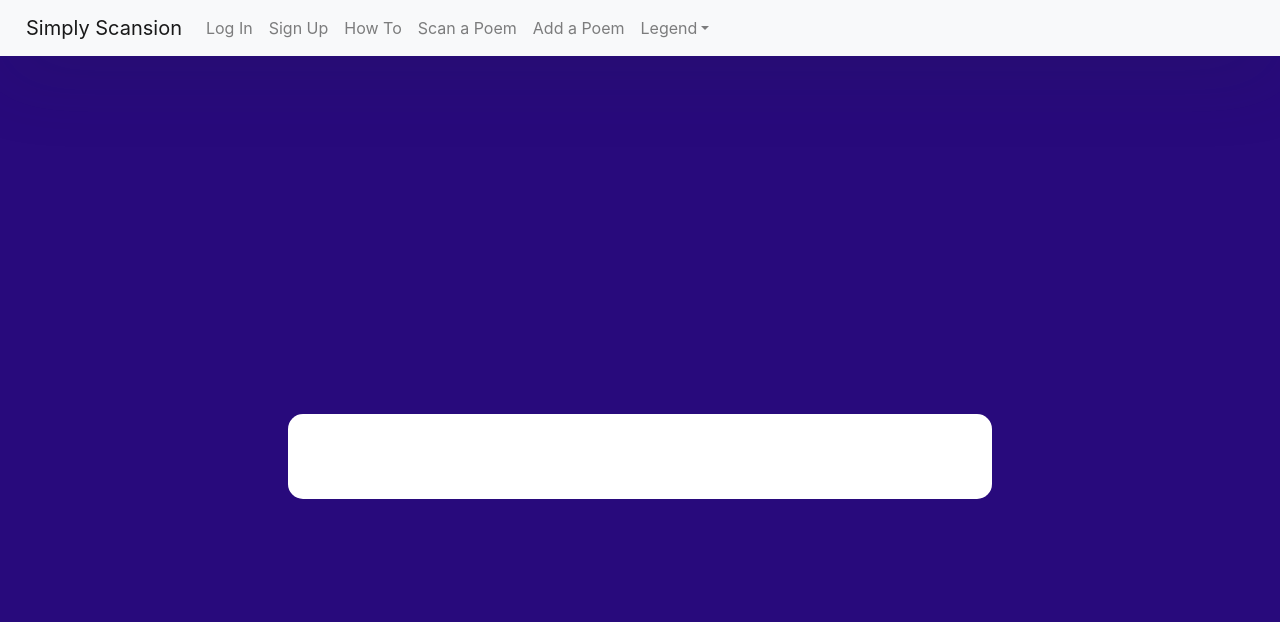
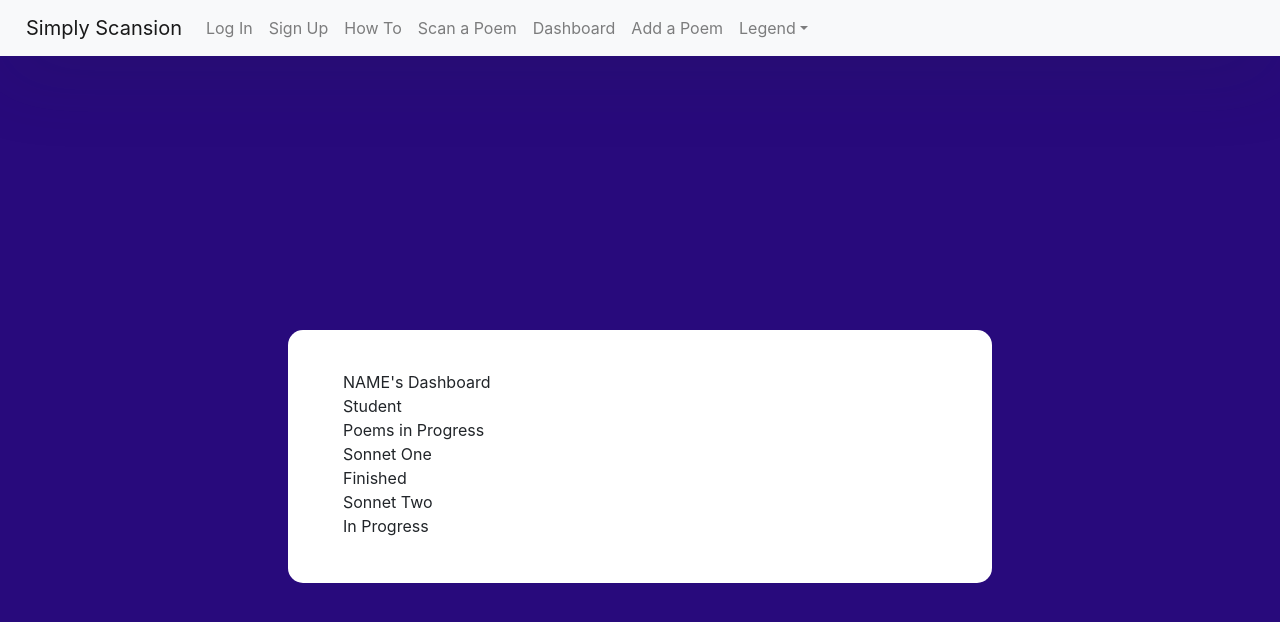
Before and after one commit to CS495-Group007/PoetryCode, a React (Create React App) app in the folder poetry-app/: page /student-dashboard in a window 1280 px wide. Shown: the top 622 px of the page. Built offline with nearby package versions, Linux system fonts and the light colour scheme.

Commit message:
Beginnings of the student dashboard

```diff
--- a/poetry-app/package.json
+++ b/poetry-app/package.json
@@ -7,6 +7,7 @@
     "@testing-library/react": "^11.1.0",
     "@testing-library/user-event": "^12.1.10",
     "bootstrap": "^4.6.0",
+    "dompurify": "^2.2.6",
     "react": "^17.0.1",
     "react-bootstrap": "^1.5.0",
     "react-dom": "^17.0.1",
--- a/poetry-app/src/App.js
+++ b/poetry-app/src/App.js
@@ -9,6 +9,7 @@ import SignUp from "./Components/SignUp";
 import SimplyScansion from "./Components/SimplyScansion";
 import AddPoemInterface from "./Components/AddPoemInterface";
 import Home from "./Components/Home";
+import StudentDashboard from "./Components/Dashboards/StudentDashboard";
 
 function App() {
   return (<Router>
@@ -22,6 +23,7 @@ function App() {
             <Nav.Link href="/sign-up">Sign Up</Nav.Link>
             <Nav.Link href="/how-to">How To</Nav.Link>
             <Nav.Link href="/simply-scansion">Scan a Poem</Nav.Link>
+            <Nav.Link href="/student-dashboard">Dashboard</Nav.Link>
             <Nav.Link href="/add-poem">Add a Poem</Nav.Link>
             <NavDropdown title="Legend" id="basic-nav-dropdown">
               <NavDropdown.Item>Yellow - Iamb</NavDropdown.Item>
@@ -42,6 +44,7 @@ function App() {
             <Route path="/sign-in" component={Login} />
             <Route path="/sign-up" component={SignUp} />
             <Route path='/simply-scansion' component={SimplyScansion} />
+            <Route path='/student-dashboard' component={StudentDashboard} />
             <Route path='/add-poem' component={AddPoemInterface} />
             <Route path='/how-to' component={Home} />
           </Switch>
--- /dev/null
+++ b/poetry-app/src/Components/Dashboards/StudentDashboard.js
@@ -0,0 +1,72 @@
+import React from 'react';
+import DOMPurify from 'dompurify';
+
+function PoemStatusInfo(props) {
+
+}
+
+
+class StudentDashboard extends React.Component {
+    // constructor(props){
+    //     super(props);
+    // }
+
+    translateStatus(status) {
+        switch(status) {
+            case('i'):
+                return "In Progress";
+            case('c'):
+                return "Finished";
+            default:
+                return "";
+        }
+    }
+
+    render() {
+        var poems = {
+            "Shakespeare" : {
+                "Sonnet One": {
+                    "status": "c"
+                },
+                "Sonnet Two": {
+                    "status": "i",
+                    "currentResponse": "dactyl spondee iamb iamb trochee"
+                }
+            }
+        };
+
+        var poemsList = [];
+
+        for (var poet in poems) {
+            for (var p in poems[poet]) {
+                console.log(p)
+                poemsList.push(
+                    <div class="listedPoem">
+                        <div class="listedPoemTitle"> {p} </div>
+                        <div class="listedPoemProgress"> {this.translateStatus(poems[poet][p]["status"])} </div>
+                    </div>
+                );
+            }
+        }
+
+        return (
+            <div id = "studentDashboard" >
+                <div class="DashboardTitle">
+                    NAME's Dashboard
+                </div>
+                <div id="userDashboardLabel">
+                    Student
+                </div>
+
+                <div class="regularDashboardLabel">
+                    Poems in Progress
+                </div>
+
+                {poemsList}
+
+            </div>
+        );
+    }
+}
+
+export default StudentDashboard;
--- a/poetry-app/src/Components/Login.js
+++ b/poetry-app/src/Components/Login.js
@@ -25,7 +25,7 @@ export default class Login extends Component {
                     </div>
                 </div>
                 <div class="d-grid gap-2">
-                    <a class="btn btn-dark btn-lg" href="/simply-scansion" role="button">Sign in</a>
+                    <a class="btn btn-dark btn-lg" href="/StudentDashboard" role="button">Sign in</a>
                     <p className="forgot-password text-right">
                         Forgot <a href="/sign-in">password?</a>
                     </p>
```
Also changed, not shown: 1 other file (tests, documents, lock files or other folders).
